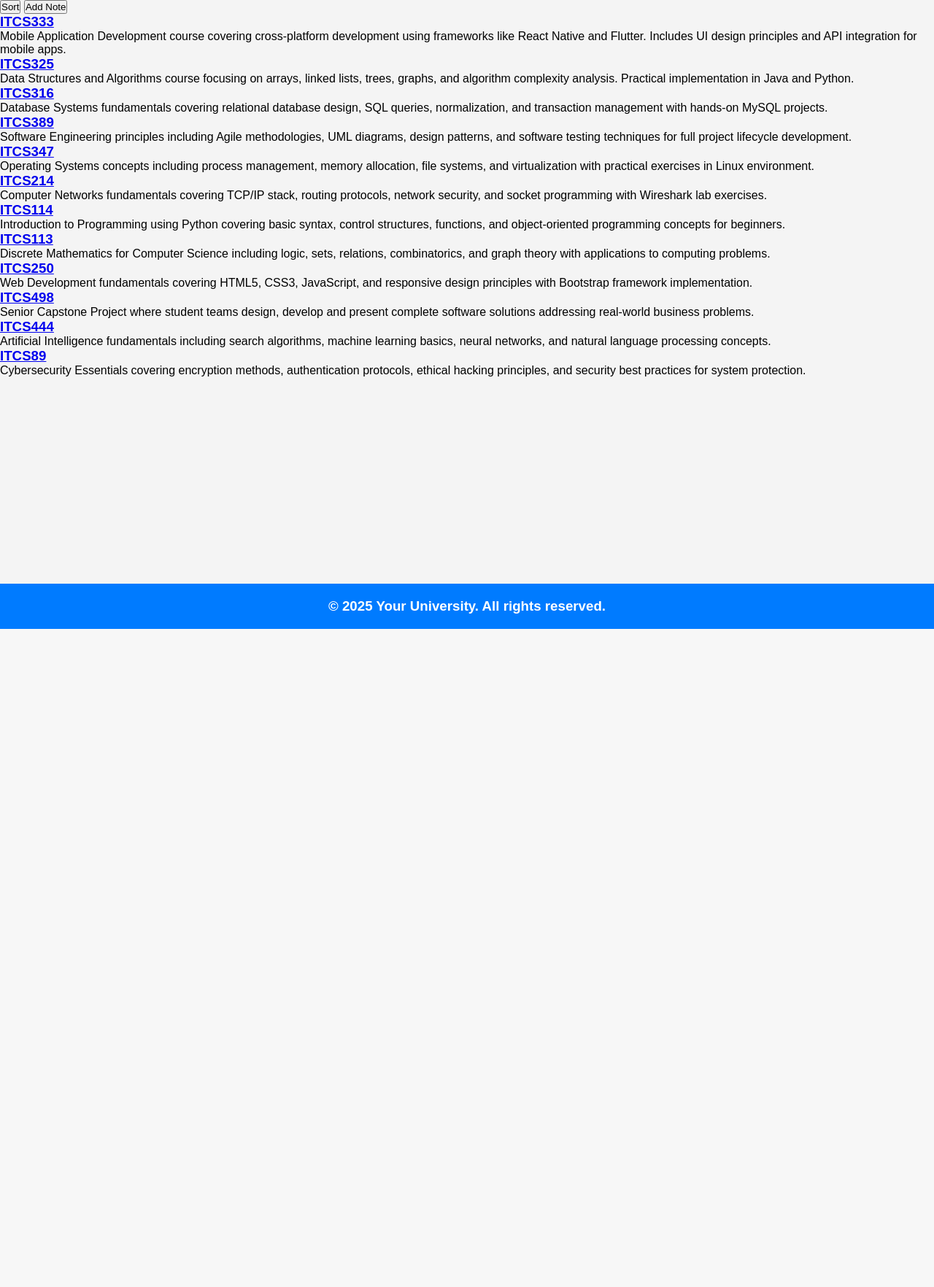
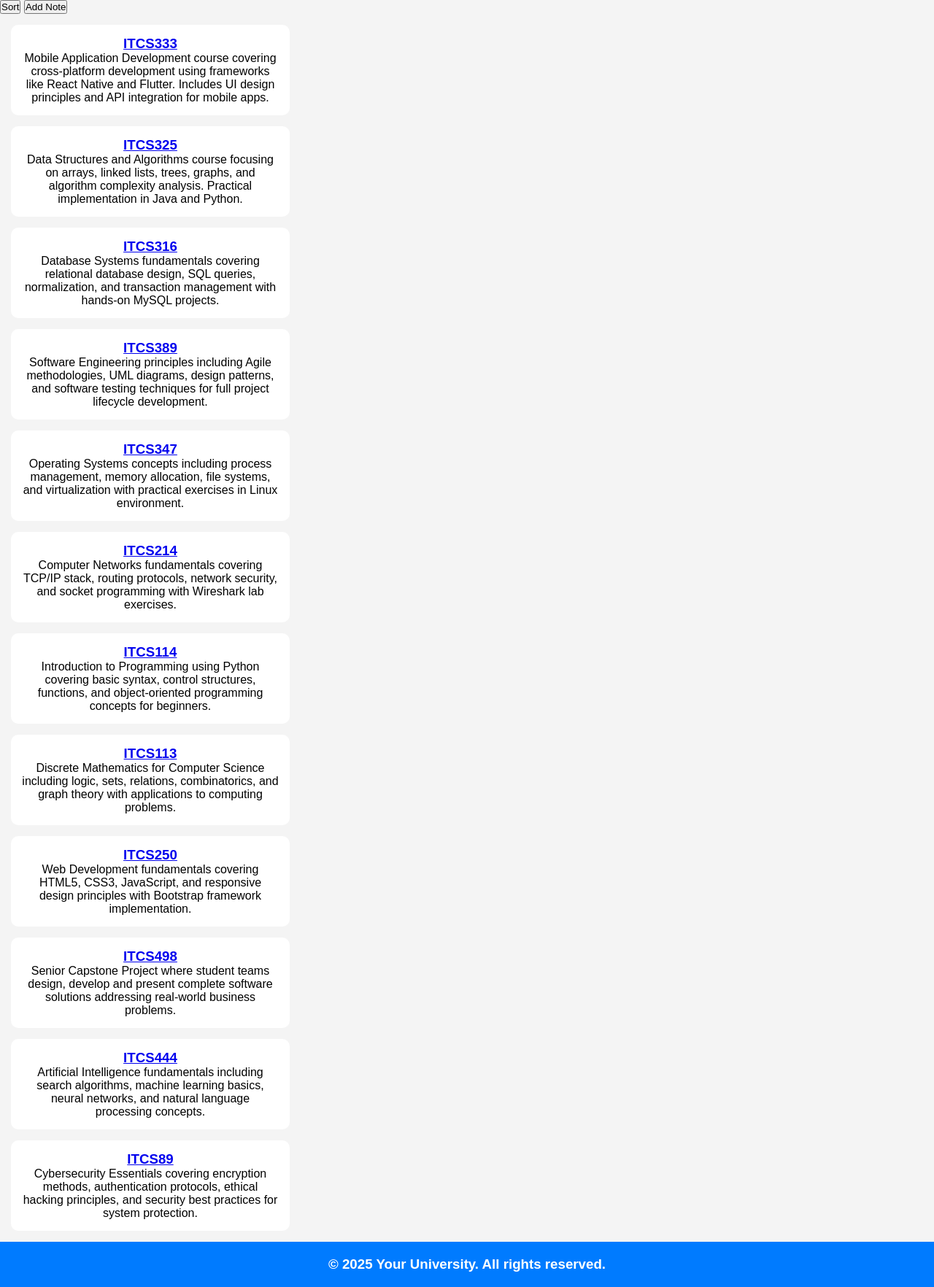
Before and after one commit to 202107673/G5-project-itcs333, a PHP site: page / in a window 1280 px wide. Shown: the part 77-1841 px from the top of the page at 73% size. Before the commit the page ends 939 px from the top, so only its background shows below. Run offline with PHP 8.4, Linux system fonts and the light colour scheme.

Commit message:
set notes style

```diff
--- a/style.css
+++ b/style.css
@@ -27,3 +27,12 @@ body {
 main {
     min-height: 100vh;
 }
+
+.note {
+    text-align: center;
+    background-color: white;
+    width: 22em;
+    margin: 15px;
+    padding: 15px;
+    border-radius: 10px;
+}
```
